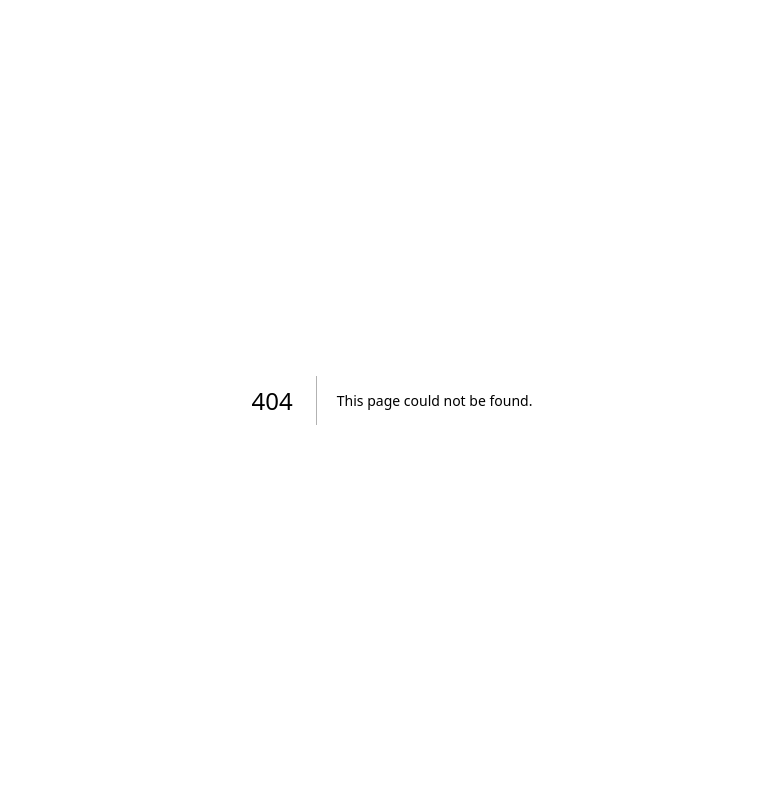
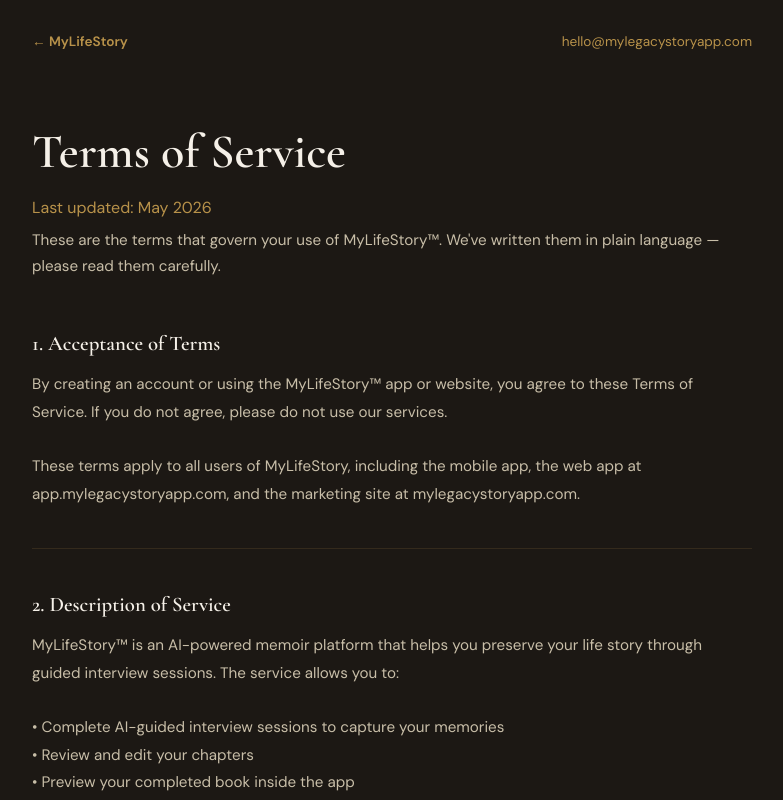
Before and after one commit to hforcella-hash/my-legacy-story-site, a Next.js app: page /terms in a window 1280 px wide. Before the commit this address had no page. Shown: the top 800 px of the page, without its empty margins (248-1031 px from the left). Built offline with nearby package versions, Linux system fonts and the light colour scheme.

Commit message:
Add Terms of Service page, fix Terms footer link

```diff
--- a/app/page.js
+++ b/app/page.js
@@ -1159,7 +1159,7 @@
               {[
                 { label: 'Help',     href: '/help' },
                 { label: 'Privacy',  href: '/privacy' },
-                { label: 'Terms',    href: `${APP_URL}/app/terms` },
+                { label: 'Terms',    href: '/terms' },
                 { label: 'Contact',  href: 'mailto:hello@mylegacystoryapp.com' },
               ].map(l => (
                 <a key={l.label} href={l.href}
--- /dev/null
+++ b/app/terms/page.js
@@ -0,0 +1,206 @@
+export const metadata = {
+  title: 'Terms of Service — MyLifeStory',
+  description: 'Terms and conditions for using the MyLifeStory app and services.',
+}
+
+const SECTIONS = [
+  {
+    title: '1. Acceptance of Terms',
+    body: `By creating an account or using the MyLifeStory™ app or website, you agree to these Terms of Service. If you do not agree, please do not use our services.
+
+These terms apply to all users of MyLifeStory, including the mobile app, the web app at app.mylegacystoryapp.com, and the marketing site at mylegacystoryapp.com.`,
+  },
+  {
+    title: '2. Description of Service',
+    body: `MyLifeStory™ is an AI-powered memoir platform that helps you preserve your life story through guided interview sessions. The service allows you to:
+
+• Complete AI-guided interview sessions to capture your memories
+• Review and edit your chapters
+• Preview your completed book inside the app
+• Order a professional printed hardcover book
+
+The Free plan includes access to your first chapter and a book preview. The Pro plan unlocks all chapters, unlimited interview sessions, PDF export, and the ability to order your printed book.`,
+  },
+  {
+    title: '3. Accounts and Registration',
+    body: `You must provide a valid email address and create a password to use MyLifeStory. You are responsible for:
+
+• Maintaining the confidentiality of your account credentials
+• All activity that occurs under your account
+• Notifying us immediately of any unauthorized use at hello@mylegacystoryapp.com
+
+You must be at least 18 years old to create an account. We reserve the right to suspend or terminate accounts that violate these terms.`,
+  },
+  {
+    title: '4. Subscriptions and Billing',
+    body: `MyLifeStory Pro is available as a monthly subscription ($9.99/month) or an annual subscription ($99.99/year), billed through the Apple App Store.
+
+• Subscriptions automatically renew unless cancelled at least 24 hours before the end of the current period
+• You can manage and cancel your subscription at any time through your Apple ID settings (Settings → Apple ID → Subscriptions)
+• Cancellation takes effect at the end of the current billing period — you retain Pro access until then
+• We do not offer refunds for partial subscription periods, except where required by applicable law
+• Prices are subject to change with advance notice
+
+The printed hardcover book is purchased separately and is not included in the Pro subscription price.`,
+  },
+  {
+    title: '5. Printed Book Orders',
+    body: `When you place an order for a printed hardcover book:
+
+• Orders are fulfilled through Lulu Press, our print-on-demand partner
+• Delivery typically takes 5–10 business days within the United States; international shipping times vary
+• Each book is custom-printed to order — we cannot accept returns or offer refunds once printing has begun, unless the book arrives damaged or defective
+• If your book arrives damaged, contact us at hello@mylegacystoryapp.com within 14 days with a photo of the damage and we will arrange a replacement at no cost
+
+You are responsible for ensuring your book content is complete and correct before placing your order.`,
+  },
+  {
+    title: '6. Your Content',
+    body: `You retain full ownership of all stories, memories, photos, and content you create in MyLifeStory. By using our service, you grant My Legacy Story LLC a limited license to store, process, and display your content solely for the purpose of providing the service to you.
+
+We do not:
+• Sell your content to third parties
+• Use your stories to train AI models
+• Share your content with anyone without your permission
+
+You are responsible for ensuring your content does not infringe on the rights of others. Do not upload content you do not own or have permission to use.`,
+  },
+  {
+    title: '7. AI-Generated Content',
+    body: `MyLifeStory uses artificial intelligence (powered by OpenAI) to help shape your answers into memoir chapters. The resulting narrative is based entirely on what you share.
+
+• You are responsible for reviewing all AI-generated chapters before ordering your book
+• AI-generated text may contain inaccuracies — always review your chapters carefully
+• You retain full ownership of the final content in your book
+• By using the AI features, you agree that your interview responses are processed by OpenAI in accordance with their privacy policy (openai.com/privacy)`,
+  },
+  {
+    title: '8. Prohibited Uses',
+    body: `You agree not to use MyLifeStory to:
+
+• Violate any applicable law or regulation
+• Upload content that is defamatory, obscene, or infringes the rights of others
+• Attempt to gain unauthorized access to our systems
+• Use automated tools to scrape or extract content from our platform
+• Impersonate another person or entity
+• Use the service for any commercial purpose other than creating your own personal memoir`,
+  },
+  {
+    title: '9. Intellectual Property',
+    body: `MyLifeStory™ and the My Legacy Story logo are trademarks of My Legacy Story LLC, with registration pending with the United States Patent and Trademark Office.
+
+The app, website design, and all technology underlying the service are the property of My Legacy Story LLC. You may not copy, modify, distribute, or reverse-engineer any part of our platform.`,
+  },
+  {
+    title: '10. Disclaimers and Limitation of Liability',
+    body: `MyLifeStory is provided "as is" without warranties of any kind. We do not guarantee that the service will be uninterrupted, error-free, or that AI-generated content will be perfectly accurate.
+
+To the maximum extent permitted by applicable law, My Legacy Story LLC shall not be liable for any indirect, incidental, special, or consequential damages arising from your use of the service, including loss of data or inability to access your content.
+
+Our total liability to you for any claim shall not exceed the amount you paid us in the 12 months preceding the claim.`,
+  },
+  {
+    title: '11. Termination',
+    body: `You may delete your account at any time from the Profile section of the app. Upon deletion, your stories and personal data will be permanently removed from our servers within 30 days.
+
+We reserve the right to suspend or terminate your account if you violate these terms. In the event of termination for cause, no refund will be issued for any remaining subscription period.`,
+  },
+  {
+    title: '12. Changes to These Terms',
+    body: `We may update these Terms of Service from time to time. When we do, we will update the "Last updated" date at the top of this page and, for significant changes, notify you by email.
+
+Your continued use of MyLifeStory after changes take effect constitutes your acceptance of the new terms.`,
+  },
+  {
+    title: '13. Governing Law',
+    body: `These terms are governed by the laws of the State of Florida, United States, without regard to conflict of law principles. Any disputes arising from these terms shall be resolved in the courts of Florida.`,
+  },
+  {
+    title: '14. Contact',
+    body: `My Legacy Story LLC
+hello@mylegacystoryapp.com
+
+For questions about these terms, email hello@mylegacystoryapp.com with the subject line "Terms Question."`,
+  },
+]
+
+export default function TermsPage() {
+  return (
+    <main style={{
+      minHeight: '100vh',
+      background: '#1C1814',
+      color: '#F5F0E8',
+      fontFamily: 'var(--font-dmsans, sans-serif)',
+      padding: '0 1.5rem',
+    }}>
+      {/* Nav */}
+      <nav style={{
+        maxWidth: 720,
+        margin: '0 auto',
+        padding: '2rem 0 0',
+        display: 'flex',
+        alignItems: 'center',
+        justifyContent: 'space-between',
+      }}>
+        <a href="/" style={{ color: '#B8924A', textDecoration: 'none', fontSize: '0.85rem', fontWeight: 600 }}>
+          ← MyLifeStory
+        </a>
+        <a href="mailto:hello@mylegacystoryapp.com" style={{ color: '#B8924A', textDecoration: 'none', fontSize: '0.85rem' }}>
+          hello@mylegacystoryapp.com
+        </a>
+      </nav>
+
+      <div style={{ maxWidth: 720, margin: '0 auto', padding: '4rem 0 6rem' }}>
+        {/* Header */}
+        <h1 style={{
+          fontFamily: 'var(--font-cormorant, serif)',
+          fontSize: 'clamp(2rem, 5vw, 3rem)',
+          fontWeight: 600,
+          color: '#F5F0E8',
+          marginBottom: '0.5rem',
+        }}>
+          Terms of Service
+        </h1>
+        <p style={{ color: '#B8924A', fontSize: '1rem', marginBottom: '0.5rem' }}>
+          Last updated: May 2026
+        </p>
+        <p style={{ color: '#C8BEA8', fontSize: '0.95rem', marginBottom: '3rem', lineHeight: 1.7 }}>
+          These are the terms that govern your use of MyLifeStory™. We've written them in plain language — please read them carefully.
+        </p>
+
+        {/* Sections */}
+        <div style={{ display: 'flex', flexDirection: 'column', gap: '2.5rem' }}>
+          {SECTIONS.map(({ title, body }) => (
+            <div key={title} style={{
+              borderBottom: '1px solid rgba(184,146,74,0.15)',
+              paddingBottom: '2.5rem',
+            }}>
+              <h2 style={{
+                fontFamily: 'var(--font-cormorant, serif)',
+                fontSize: '1.3rem',
+                fontWeight: 600,
+                color: '#F5F0E8',
+                marginBottom: '0.75rem',
+              }}>
+                {title}
+              </h2>
+              <p style={{
+                color: '#C8BEA8',
+                lineHeight: 1.8,
+                fontSize: '0.95rem',
+                whiteSpace: 'pre-line',
+              }}>
+                {body}
+              </p>
+            </div>
+          ))}
+        </div>
+
+        {/* Footer */}
+        <p style={{ color: 'rgba(245,240,232,0.25)', fontSize: '0.75rem', textAlign: 'center', marginTop: '4rem' }}>
+          © 2026 My Legacy Story LLC · All rights reserved
+        </p>
+      </div>
+    </main>
+  )
+}
```
